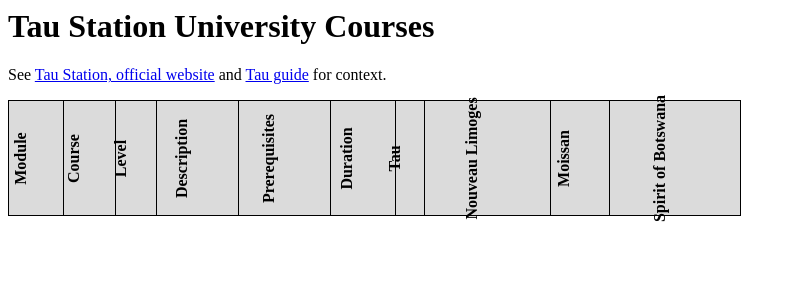
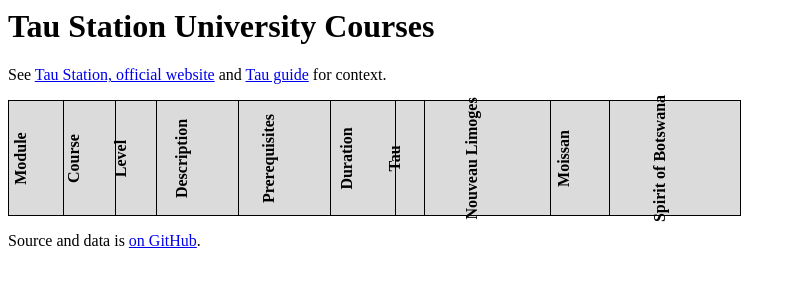
Before and after one commit to taustation-fan/university, a plain HTML site: page index.html in a window 1280 px wide. Shown: the whole page, without its empty margins (0-796 px from the left). Drawn offline with Linux system fonts and the light colour scheme; no server answers.

Commit message:
Add link to github repo

```diff
--- a/index.html
+++ b/index.html
@@ -65,6 +65,8 @@
         </tbody>
     </table>
 
+    <p>Source and data is <a href="https://github.com/taustation-fan/university">on GitHub</a>.</p>
+
     <script type="text/javascript" src="assets/jquery-3.3.1.min.js"></script>
     <script type="text/javascript" src="assets/jquery.dynatable.js"></script>
     <script type="text/javascript" src="assets/univ.js"></script>
```
